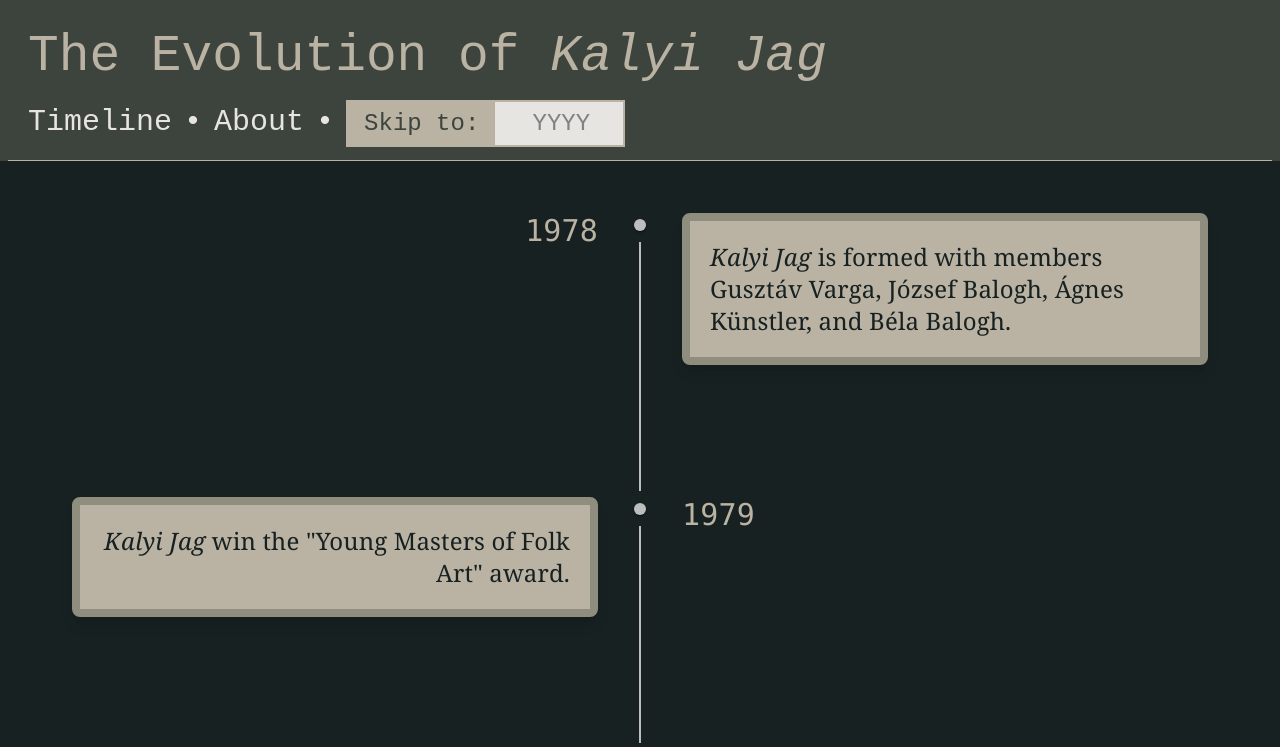
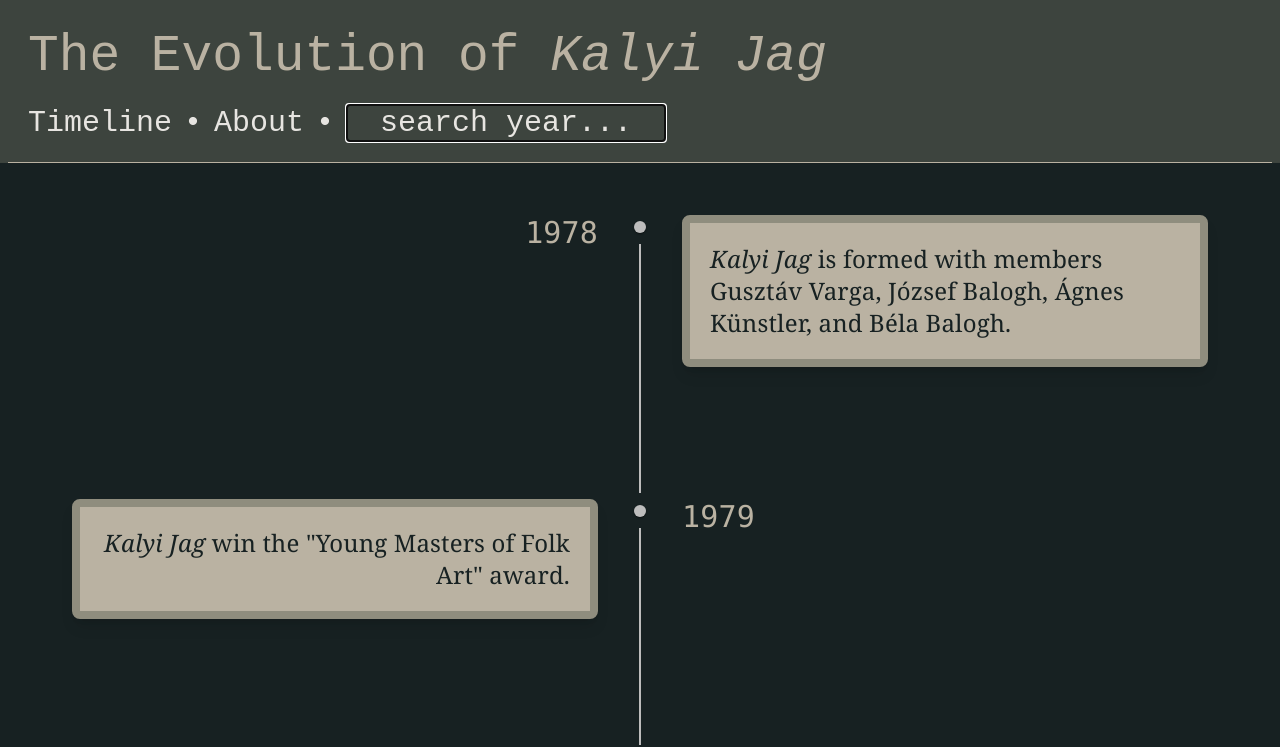
Before and after one commit to Zenza235/musc438r-final-project, a React (Vite) app: page / in a window 1280 px wide. Shown: the top 747 px of the page. Built offline with nearby package versions, Linux system fonts and the light colour scheme.

Commit message:
edit: reformat search ui

```diff
--- a/src/components/Header/TimelineControls.tsx
+++ b/src/components/Header/TimelineControls.tsx
@@ -45,15 +45,9 @@
 
   return (
     <>
-      <h2 className="text-tan-300 text-2xl py-2 pr-3 inline bg-tan-300 border-tan-600 border-solid border-2">
-        <div
-          onClick={() => jumpToYear(yearQuery)}
-          className="text-forest-400 hover:text-forest-600 hover:bg-tan-500 cursor-pointer inline bg-tan-600 py-2 px-4"
-        >
-          Skip to:
-        </div>
+      <h2 className=" text-3xl py-2 pr-3 inline">
         <input
-          className="bg-tan-300 text-carbon w-25 ml-4 text-center"
+          className="bg-transparent text-tan-300 placeholder:text-tan-300 w-80 border  border-solid text-center"
           type="text"
           id="goto-input"
           value={yearQuery}
@@ -61,7 +55,8 @@
           onKeyDown={handleKeyDown}
           maxLength={4}
           minLength={4}
-          placeholder="YYYY"/>
+          placeholder="search year..."
+          autoFocus/>
       </h2>
     </>
   );
```
